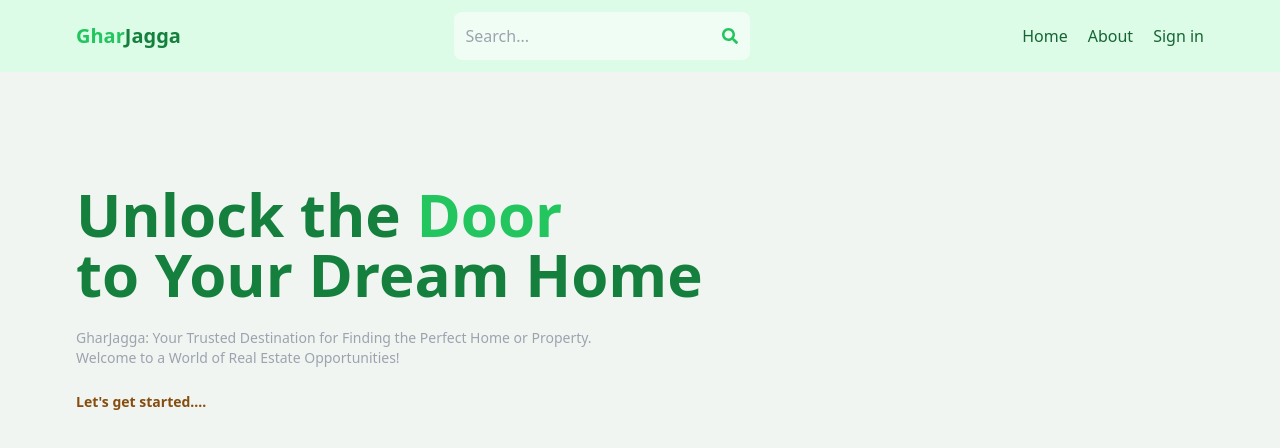
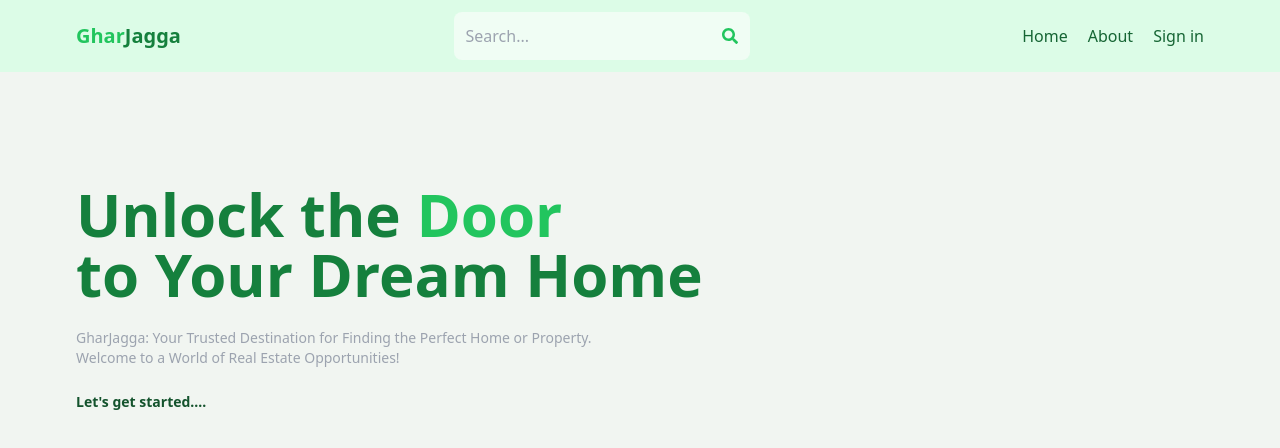
Before and after one commit to Ankit-exe/gharjagga, a React (Vite) app in the folder client/: page / in a window 1280 px wide. Shown: the top 448 px of the page. Built offline with nearby package versions, Linux system fonts and the light colour scheme; no server answers; the HTML template or start-up script is replaced by a standard one.

Commit message:
Update Home.jsx

```diff
--- a/client/src/pages/Home.jsx
+++ b/client/src/pages/Home.jsx
@@ -63,7 +63,7 @@ function Home() {
 
         <Link
           to={"/search"}
-          className="text-xs sm:text-sm text-yellow-800 font-bold hover:underline"
+          className="text-xs sm:text-sm text-green-900 font-bold hover:underline"
         >
           Let's get started....
         </Link>
@@ -93,7 +93,7 @@ function Home() {
           <div className=''>
             <div className='my-3'>
               <h2 className='text-2xl font-semibold text-slate-600'>Recent offers</h2>
-              <Link className='text-sm text-blue-800 hover:underline' to={'/search?offer=true'}>Show more offers</Link>
+              <Link className='text-sm text-green-800 hover:underline' to={'/search?offer=true'}>Show more offers</Link>
             </div>
             <div className='flex flex-wrap gap-4'>
               {offerListing.map((listing) => (
@@ -108,7 +108,7 @@ function Home() {
           <div className=''>
             <div className='my-3'>
               <h2 className='text-2xl font-semibold text-slate-600'>Recent places for rent</h2>
-              <Link className='text-sm text-blue-800 hover:underline' to={'/search?type=rent'}>Show more places for rent</Link>
+              <Link className='text-sm text-green-800 hover:underline' to={'/search?type=rent'}>Show more places for rent</Link>
             </div>
             <div className='flex flex-wrap gap-4'>
               {rentListing.map((listing) => (
@@ -124,7 +124,7 @@ function Home() {
           <div className=''>
             <div className='my-3'>
               <h2 className='text-2xl font-semibold text-slate-600'>Recent places for sale</h2>
-              <Link className='text-sm text-blue-800 hover:underline' to={'/search?type=sale'}>Show more places for sale</Link>
+              <Link className='text-sm text-green-800 hover:underline' to={'/search?type=sale'}>Show more places for sale</Link>
             </div>
             <div className='flex flex-wrap gap-4'>
               {saleListing.map((listing) => (
```
